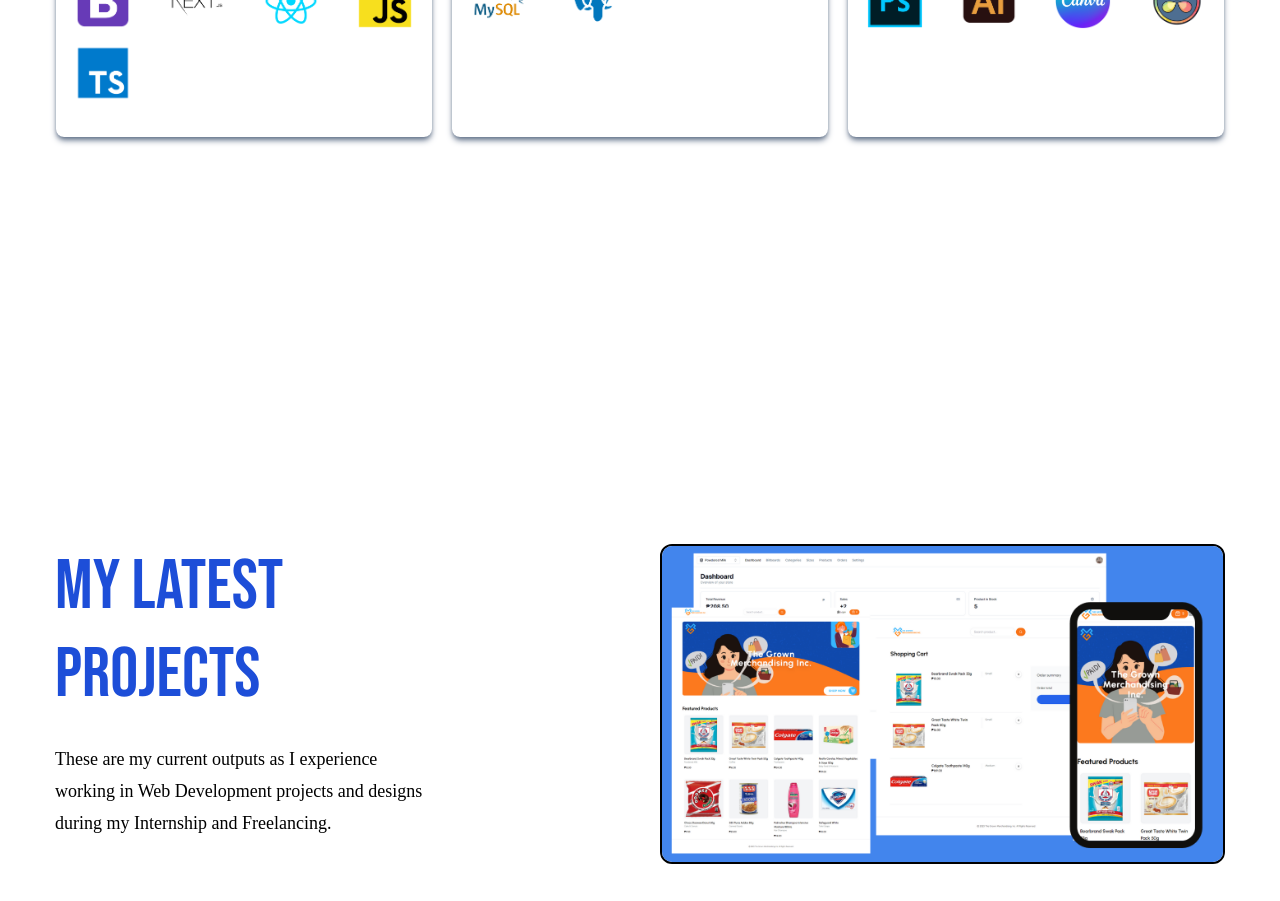
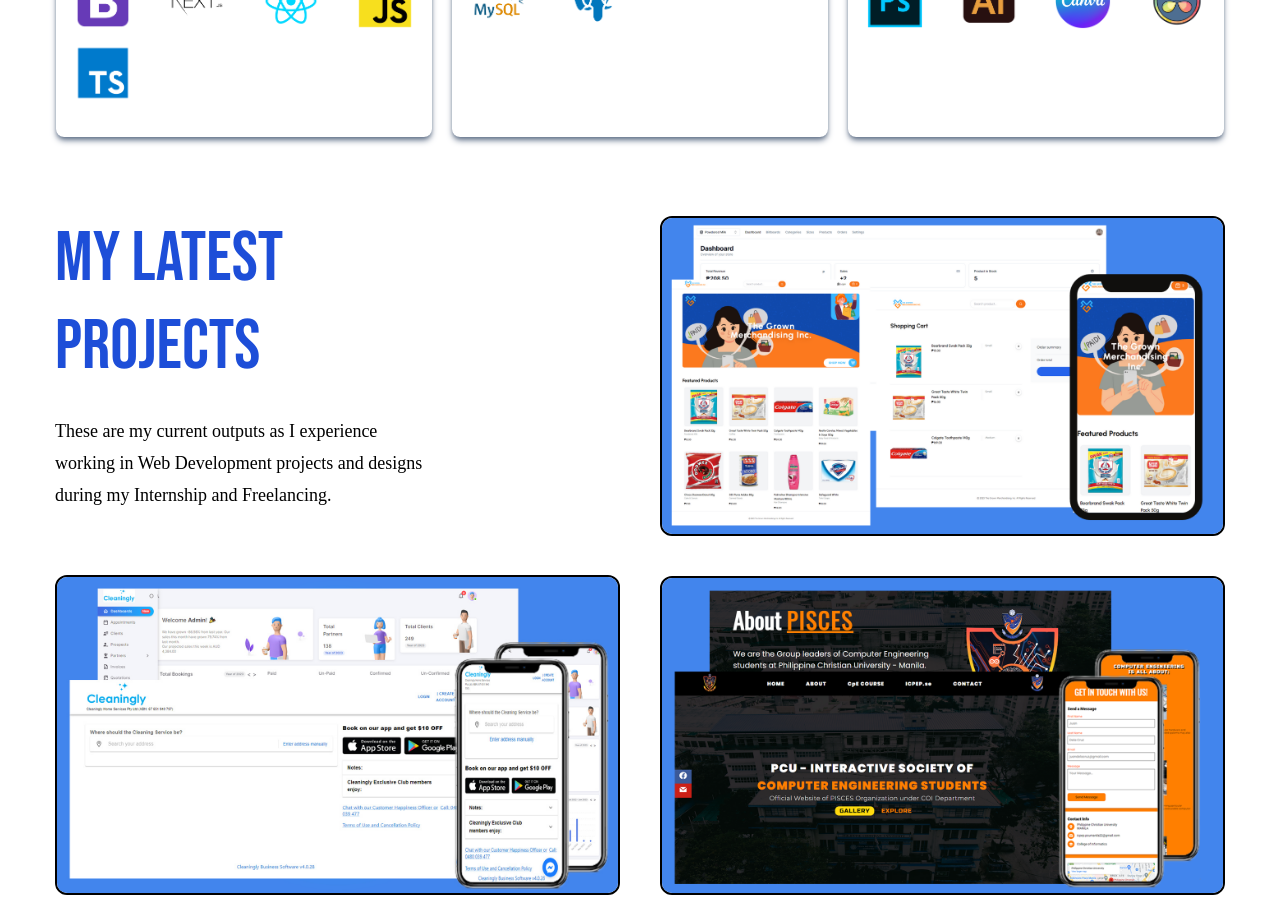
Before and after one commit to paulivandelacruz/pauldev, a React (Create React App) app: page / in a window 1280 px wide. Shown: the part 1880-2781 px from the top of the page. Built offline with nearby package versions, Linux system fonts and the light colour scheme; a web font is replaced by a local one.

Commit message:
refactor: spacing on project and contact

```diff
--- a/src/routes/Contact.jsx
+++ b/src/routes/Contact.jsx
@@ -36,7 +36,7 @@ const Contact = () => {
 
 
   return (
-    <section className='py-16 lg:selection lg:mt-[31rem]' id='contact'>
+    <section className='py-16 lg:selection lg:mt-[31rem] xl:mt-[10rem]' id='contact'>
       <div className='text-text container mx-auto'>
         <div className='flex flex-col lg:flex-row'>
 
--- a/src/routes/Project.jsx
+++ b/src/routes/Project.jsx
@@ -13,7 +13,7 @@ import img4 from '../images/portfolio-image-4.png'
 const Project = () => {
   return (
     <section className='section' id='project'>
-      <div className='container mx-auto mt-[21rem]'>
+      <div className='container mx-auto mt-[21rem] xl:mt-[-20rem]'>
         <div className='text-text flex flex-col lg:flex-row gap-x-10 lg:mt-[5rem]'>
           <div className='flex-1 flex flex-col mb-10 lg:mb-0'>
 
```
